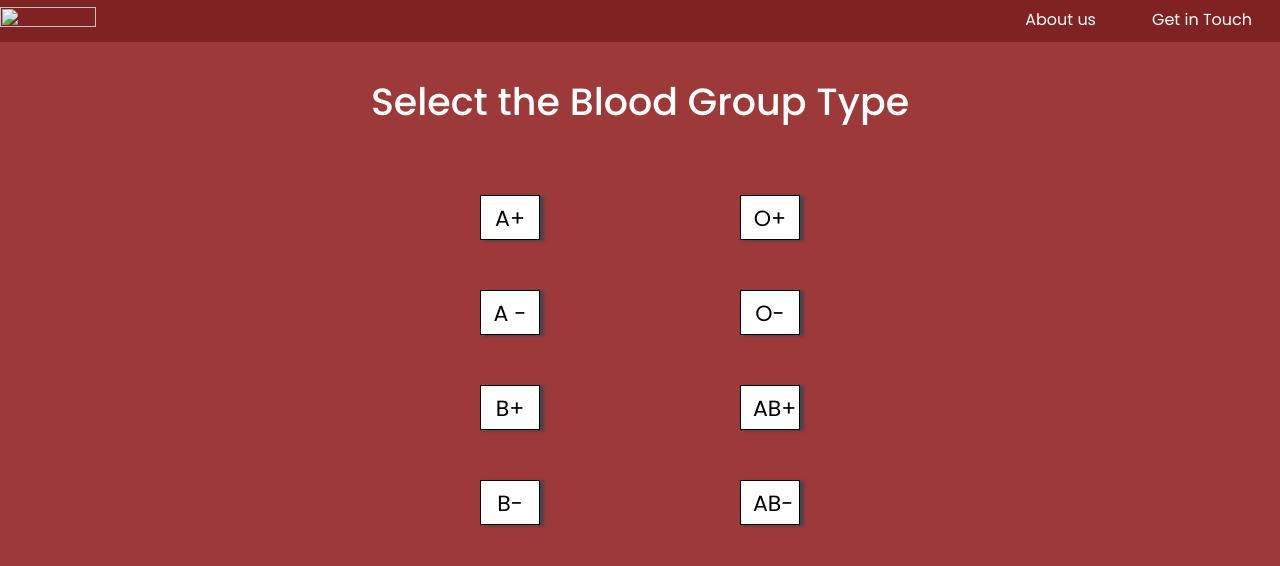
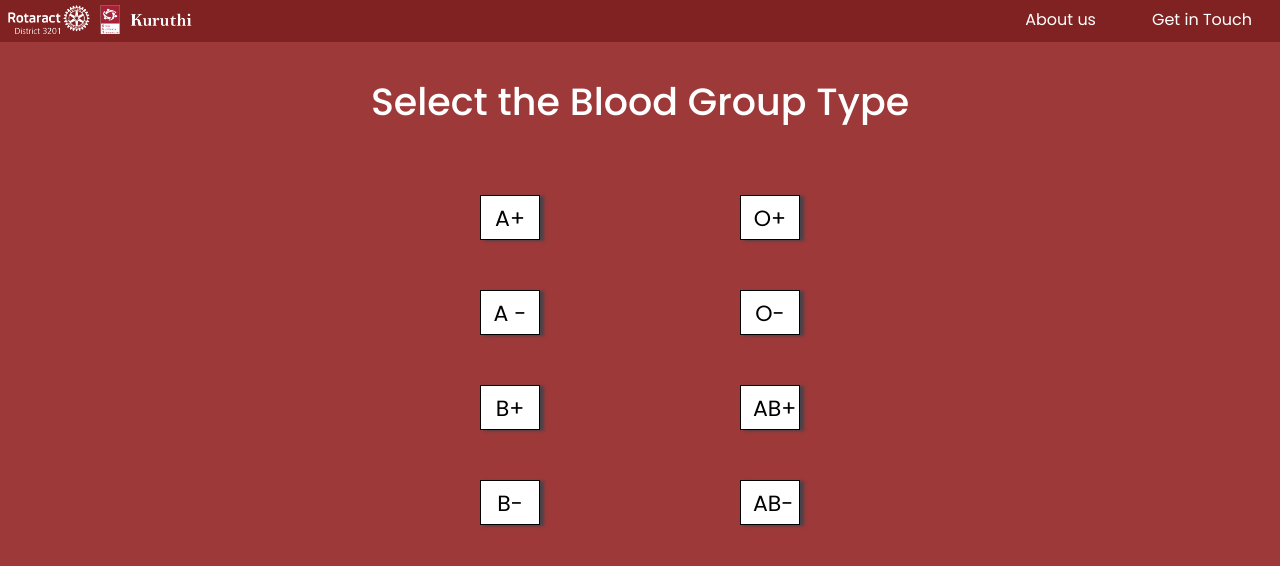
Before and after one commit to Meera1609/page3, a plain HTML site: page index.html in a window 1280 px wide. Drawn offline with nearby package versions, Linux system fonts and the light colour scheme.

Commit message:
Update index.html

```diff
--- a/index.html
+++ b/index.html
@@ -17,7 +17,7 @@
 
     <!-- Nav Bar -->
     <nav class="navbar navbar-expand-lg navbar-dark" style="background-color:#812222";>
-      <a class="navbar-brand" href="#title"><img src="images/Navbar.png" width="50%" height="50%" class="d-inline-block align-top" alt="" /></a>
+      <a class="navbar-brand" href="#title"><img src="Navbar.png" width="50%" height="50%" class="d-inline-block align-top" alt="" /></a>
       <button class="navbar-toggler" type="button" data-toggle="collapse" data-target="#navbarSupportedContent" aria-controls="navbarSupportedContent" aria-expanded="false" aria-label="Toggle navigation">
         <span class="navbar-toggler-icon"></span>
       </button>
```
